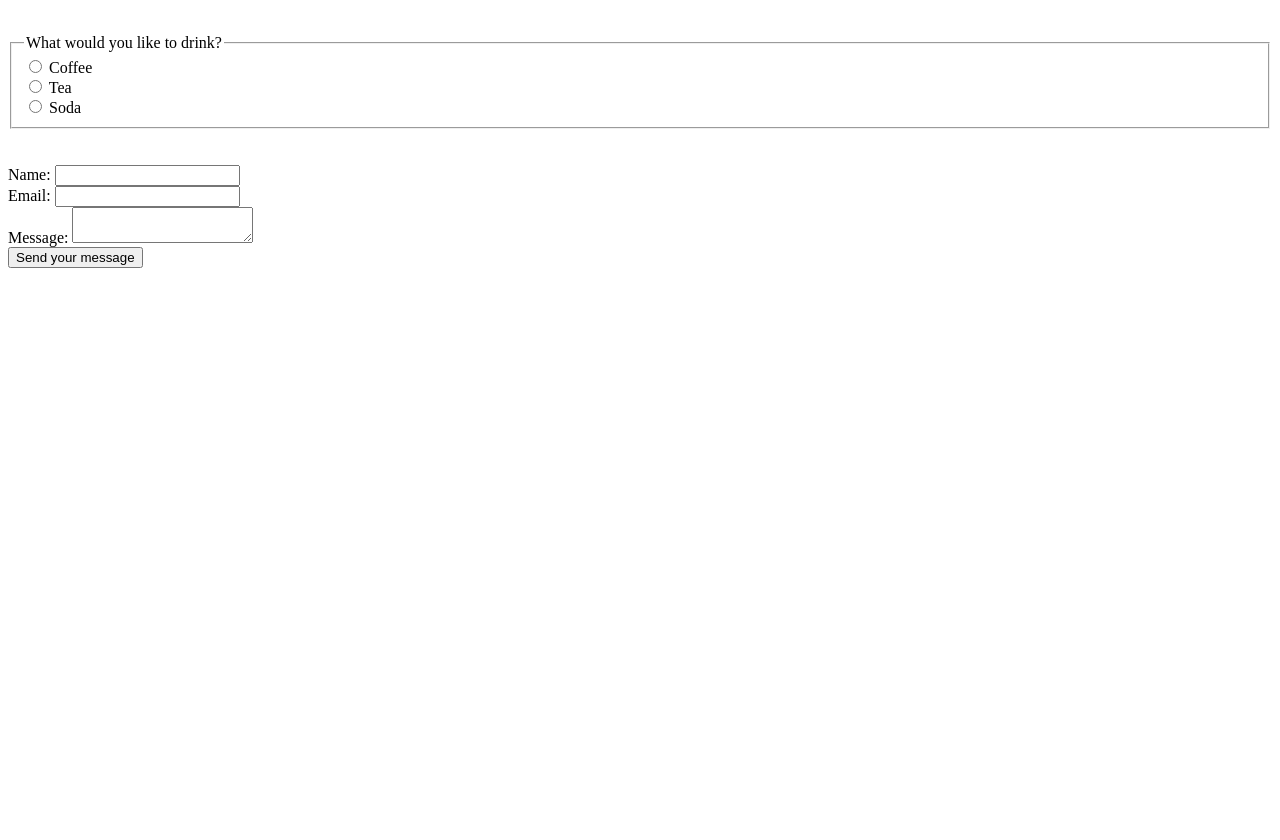
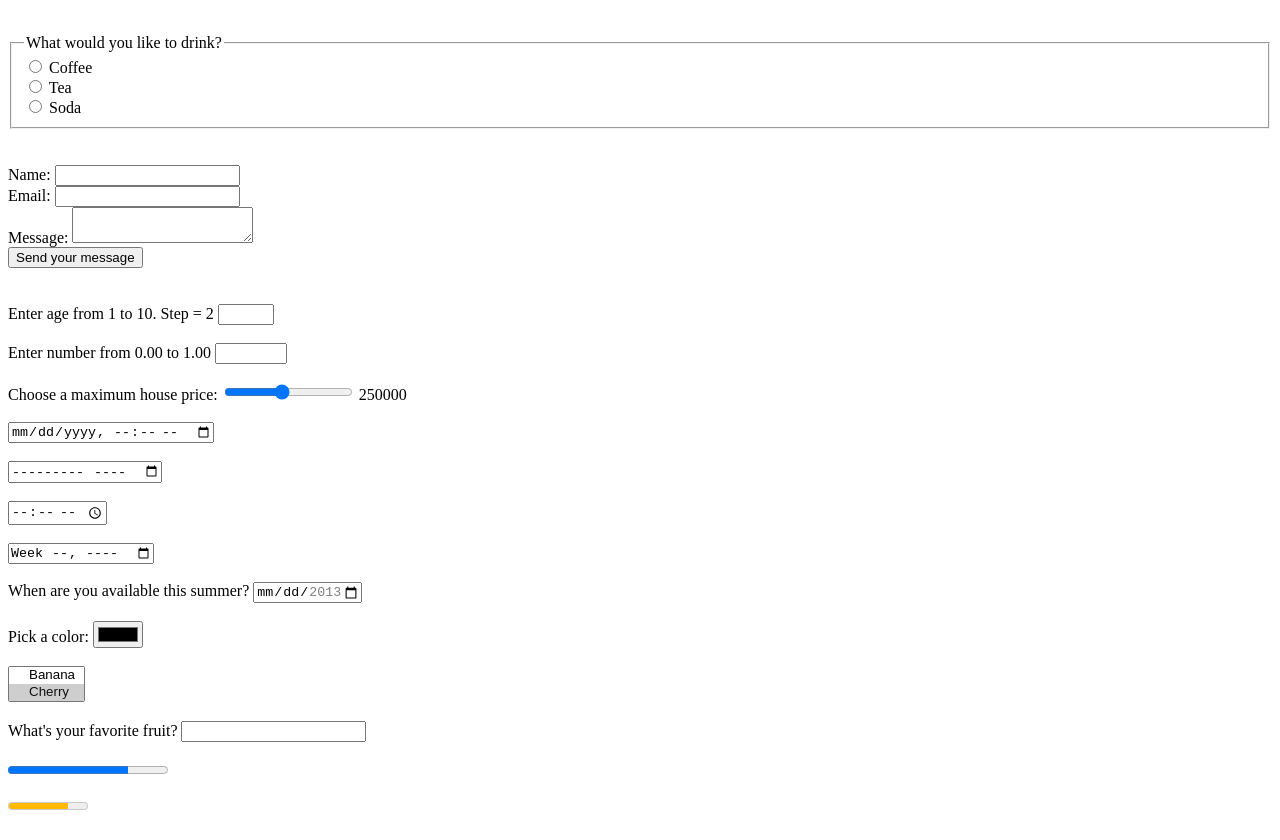
Before and after one commit to mariuszciaston/Forms-Practice, a plain HTML site: page index.html in a window 1280 px wide. Shown: the part 1153-1993 px from the top of the page. Before the commit the page ends 1429 px from the top, so only its background shows below. Drawn offline with Linux system fonts and the light colour scheme.

Commit message:
Add more inputs

```diff
--- a/index.html
+++ b/index.html
@@ -218,6 +218,109 @@
         </div>
       </form>
 
+      <br><br>
+      <label for="name">Enter age from 1 to 10. Step = 2</label>
+      <input type="number" name="age" id="age" min="1" max="10" step="2" />
+
+      <br><br>
+      <label for="number">Enter number from 0.00 to 1.00</label>
+      <input type="number" name="change" id="pennies" min="0" max="1" step="0.01" />
+      <br><br>
+
+
+      <label for="price">Choose a maximum house price: </label>
+<input
+  type="range"
+  name="price"
+  id="price"
+  min="50000"
+  max="500000"
+  step="100"
+  value="250000" />
+<output class="price-output" for="price"></output>
+
+<script>
+  const price = document.querySelector("#price");
+  const output = document.querySelector(".price-output");
+
+  output.textContent = price.value;
+
+  price.addEventListener("input", () => {
+    output.textContent = price.value;
+  });
+</script>
+
+<br><br>
+
+<input type="datetime-local" name="datetime" id="datetime" />
+<br><br>
+<input type="month" name="month" id="month" />
+<br><br>
+<input type="time" name="time" id="time" />
+<br><br>
+<input type="week" name="week" id="week" />
+<br><br>
+
+<label for="myDate">When are you available this summer?</label>
+<input
+  type="date"
+  name="myDate"
+  min="2013-06-01"
+  max="2013-08-31"
+  step="7"
+  id="myDate" />
+
+  <br><br>
+
+  <label for="color">Pick a color:</label>
+  <input type="color" name="color" id="color" />
+
+  <br><br>
+
+  <select id="multi" name="multi" multiple size="2">
+    <optgroup label="fruits">
+      <option>Banana</option>
+      <option selected>Cherry</option>
+      <option>Lemon</option>
+    </optgroup>
+    <optgroup label="vegetables">
+      <option>Carrot</option>
+      <option>Eggplant</option>
+      <option>Potato</option>
+    </optgroup>
+  </select>
+
+  <br><br>
+
+
+  <label for="myFruit">What's your favorite fruit?</label>
+  <input type="text" name="myFruit" id="myFruit" list="mySuggestion" />
+  <datalist id="mySuggestion">
+    <option>Apple</option>
+    <option>Banana</option>
+    <option>Blackberry</option>
+    <option>Blueberry</option>
+    <option>Lemon</option>
+    <option>Lychee</option>
+    <option>Peach</option>
+    <option>Pear</option>
+  </datalist>
+
+  <br><br>
+
+<progress max="100" value="75">75/100</progress>
+
+<br><br>
+<meter min="0" max="100" value="75" low="33" high="66" optimum="50">75</meter>
+<br><br>
+
+
+
+
+
+
+
+
 
 
 </body>
```
